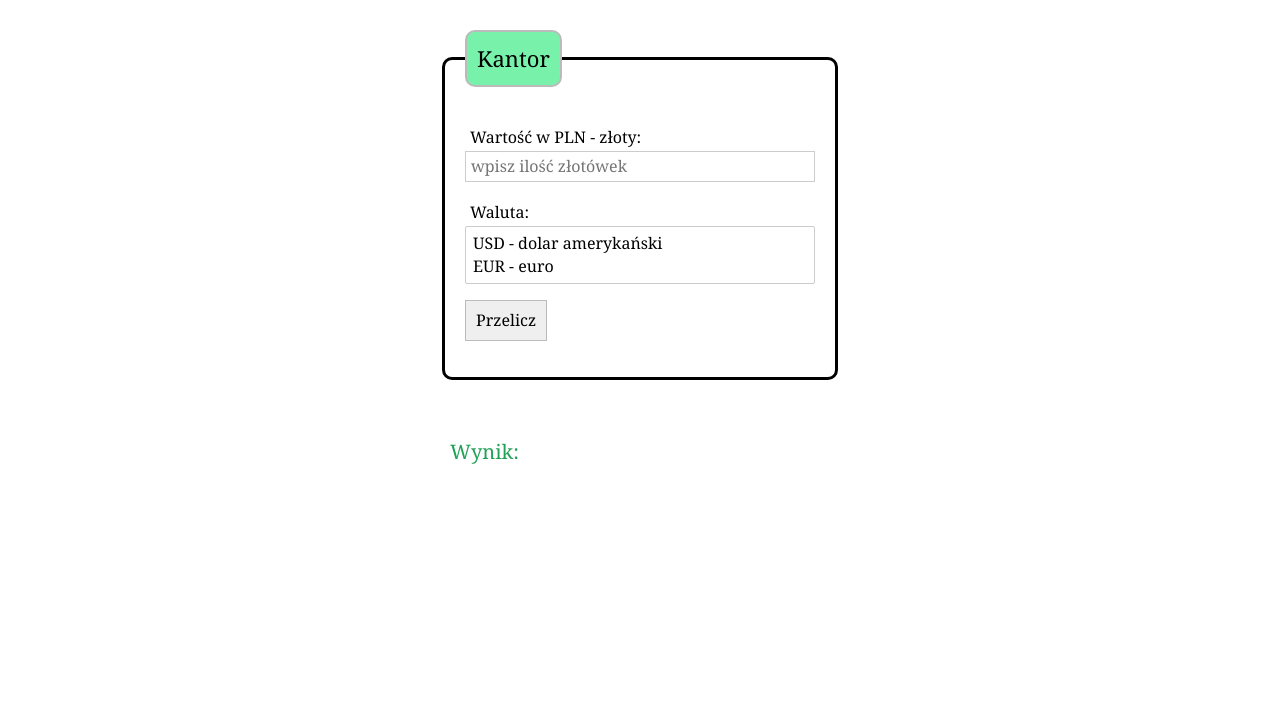
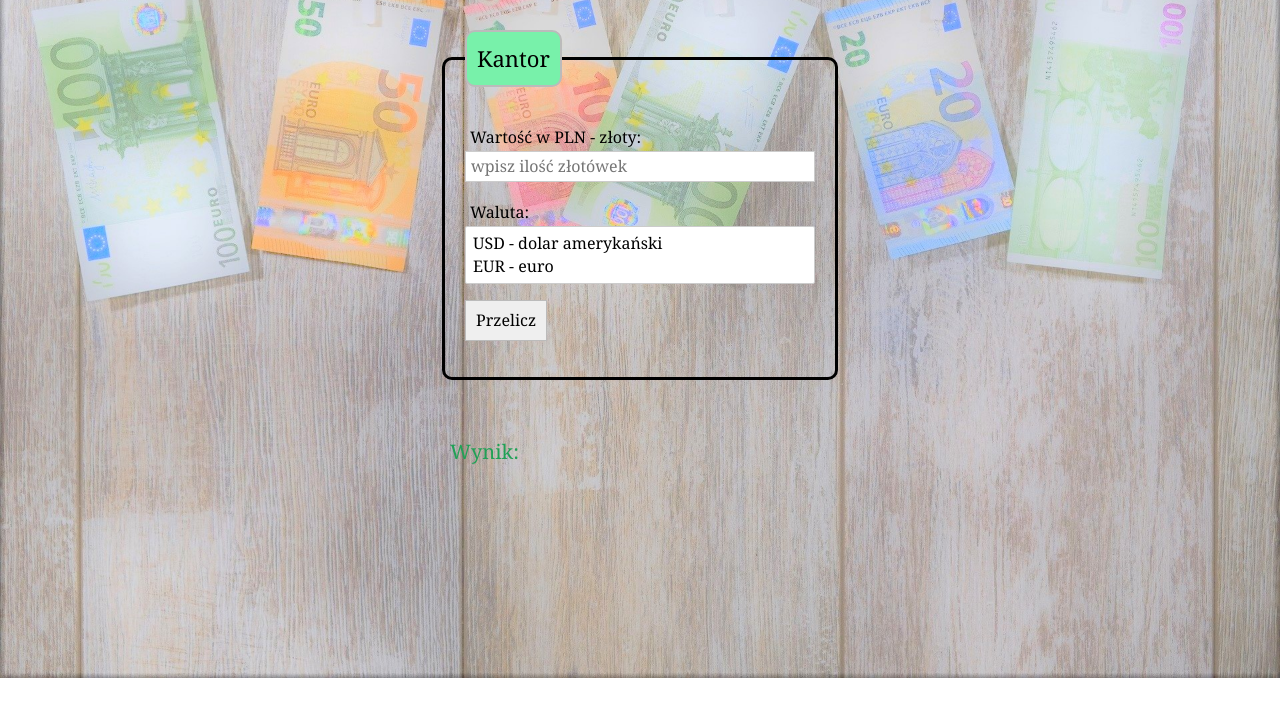
Before and after one commit to emilia-sieniawska/currency-converter, a plain HTML site: page index.html in a window 1280 px wide. Drawn offline with nearby package versions, Linux system fonts and the light colour scheme.

Commit message:
background image added

```diff
--- a/css/style.css
+++ b/css/style.css
@@ -6,3 +6,7 @@ html {
     box-sizing: inherit;
     font-family: 'Noto Serif', serif;
 }
+
+body {
+    background: center / cover no-repeat url("../images/background-lightened.jpg");
+}
```
Also changed, not shown: images/background-lightened.jpg (added).
